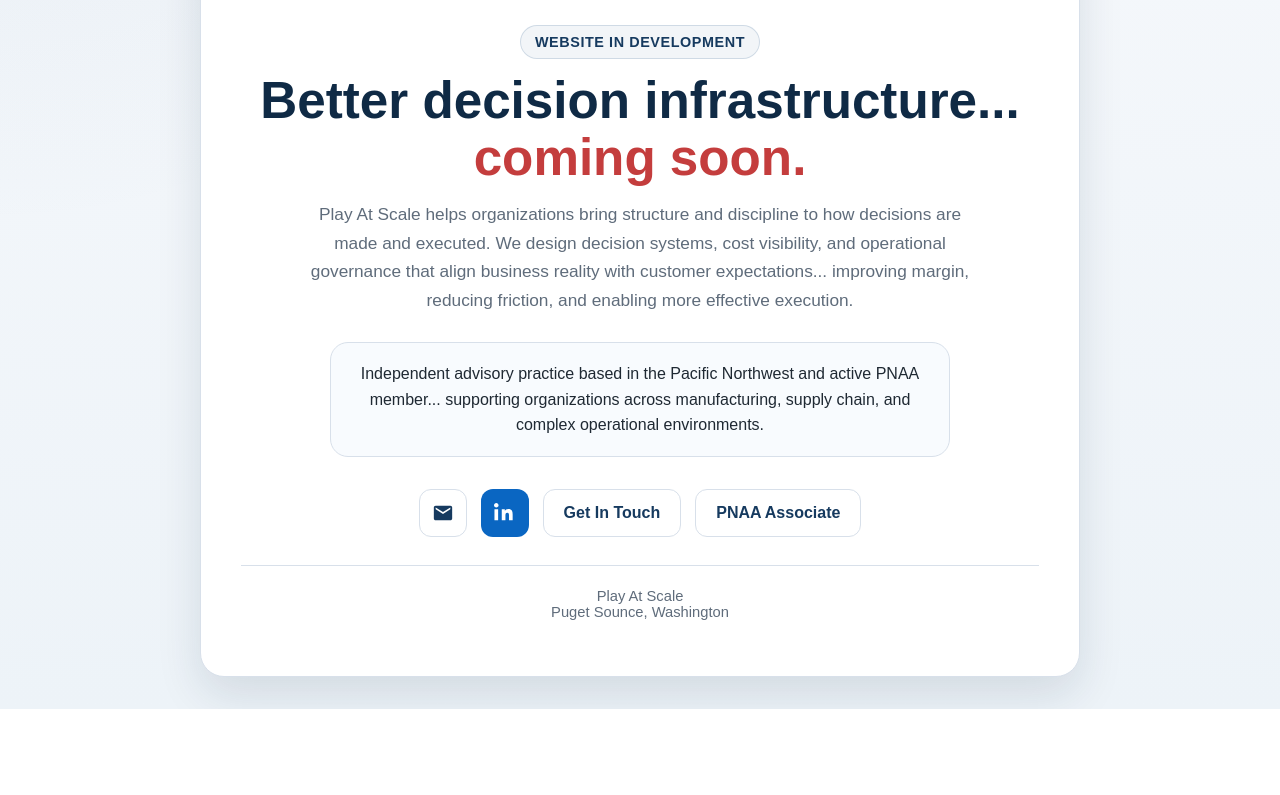
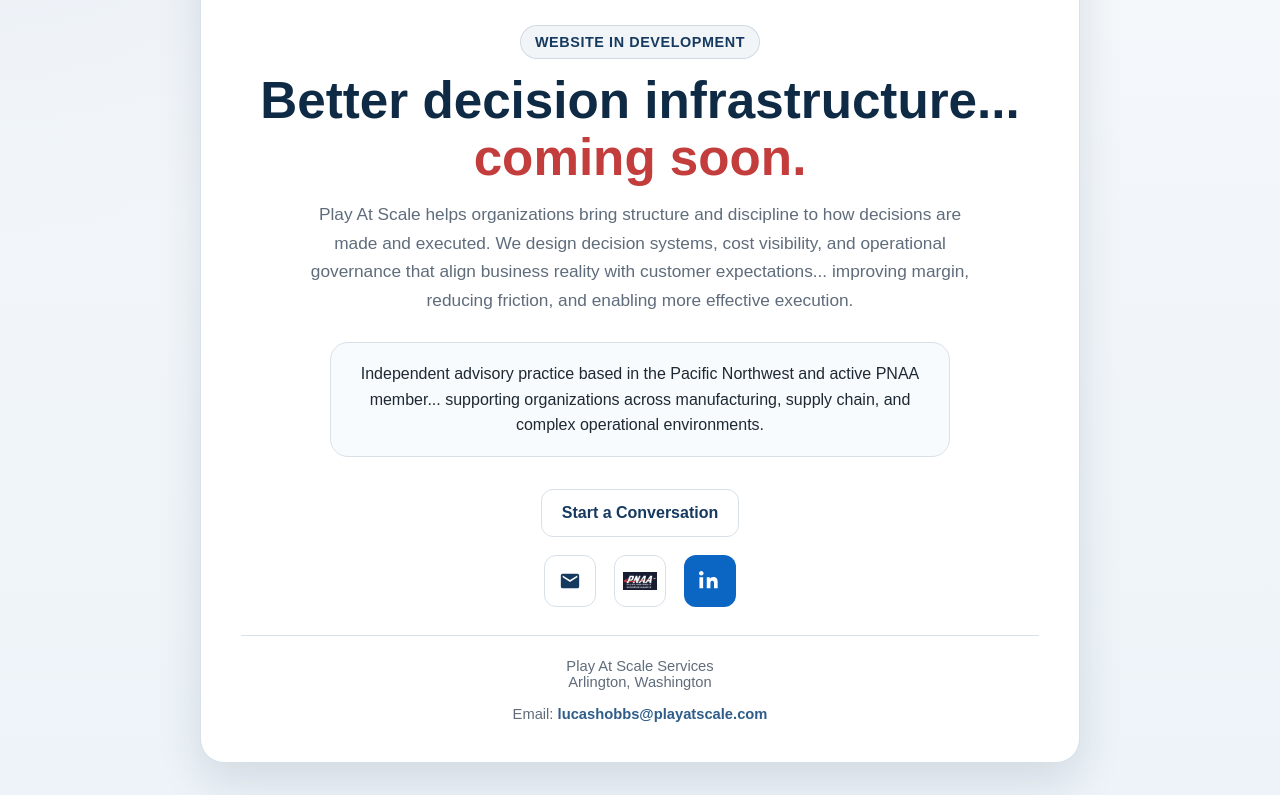
Before and after one commit to PASS-LH/PASS_Website, a plain HTML site: page index.html in a window 1280 px wide. Shown: the part 353-1148 px from the top of the page. Before the commit the page ends 1062 px from the top, so only its background shows below. Drawn offline with Linux system fonts and the light colour scheme.

Commit message:
Update index.html with favicon and layout changes
Added browser tab icons and improved layout for logo links.

```diff
--- a/index.html
+++ b/index.html
@@ -8,6 +8,11 @@
     name="description"
     content="Play At Scale Services helps organizations strengthen decision systems, operational governance, and performance clarity. Website coming soon."
   />
+
+  <!-- Browser tab icon -->
+  <link rel="icon" type="image/png" href="Scale_Hands_WhiteOnBlueRedLine.png" />
+  <link rel="shortcut icon" type="image/png" href="Scale_Hands_WhiteOnBlueRedLine.png" />
+
   <style>
     :root {
       --bg: #f4f7fb;
@@ -128,7 +133,7 @@
       flex-wrap: wrap;
       gap: 14px;
       justify-content: center;
-      margin-bottom: 28px;
+      margin-bottom: 18px;
       align-items: center;
     }
 
@@ -152,26 +157,41 @@
       border: 1px solid var(--border);
     }
 
-    .icon-button {
+    .logo-links {
+      display: flex;
+      justify-content: center;
+      align-items: center;
+      gap: 18px;
+      margin: 6px 0 28px;
+      flex-wrap: wrap;
+    }
+
+    .icon-button,
+    .image-link {
       display: inline-flex;
       align-items: center;
       justify-content: center;
-      width: 48px;
-      height: 48px;
+      width: 52px;
+      height: 52px;
       border-radius: 12px;
       border: 1px solid var(--border);
-      color: var(--navy);
       background: transparent;
+      text-decoration: none;
       transition: transform 0.2s ease, opacity 0.2s ease, background 0.2s ease;
+      overflow: hidden;
     }
 
-    .icon-button:hover {
+    .icon-button {
+      color: var(--navy);
+    }
+
+    .icon-button:hover,
+    .image-link:hover {
       transform: translateY(-1px);
       opacity: 0.96;
       background: rgba(47, 93, 138, 0.08);
     }
 
-    /* LinkedIn override */
     .linkedin {
       background: var(--linkedin);
       color: #ffffff;
@@ -180,6 +200,19 @@
 
     .linkedin:hover {
       background: var(--linkedin-hover);
+    }
+
+    .image-link img {
+      max-width: 30px;
+      max-height: 30px;
+      width: auto;
+      height: auto;
+      display: block;
+    }
+
+    .pnaa-logo img {
+      max-width: 34px;
+      max-height: 34px;
     }
 
     .footer {
@@ -221,6 +254,10 @@
       .button {
         width: 100%;
       }
+
+      .logo-links {
+        gap: 14px;
+      }
     }
   </style>
 </head>
@@ -254,11 +291,28 @@
         </div>
 
         <div class="actions">
+          <a class="button button-secondary" href="https://429hw6.share-na2.hsforms.com/2hylGQz52S7KWtEBU-x6xDQ" target="_blank" rel="noopener noreferrer">
+            Start a Conversation
+          </a>
+        </div>
+
+        <div class="logo-links">
           <!-- Email -->
           <a class="icon-button" href="mailto:lucashobbs@playatscale.com" aria-label="Email">
             <svg viewBox="0 0 24 24" width="22" height="22" fill="currentColor">
               <path d="M20 4H4c-1.1 0-2 .9-2 2v12c0 1.1.9 2 2 2h16c1.1 0 2-.9 2-2V6c0-1.1-.9-2-2-2zm0 4-8 5-8-5V6l8 5 8-5v2z"/>
             </svg>
+          </a>
+
+          <!-- PNAA Logo -->
+          <a
+            class="image-link pnaa-logo"
+            href="https://pacificnorthwestaerospacealliance.growthzoneapp.com/member-directory/Details/membership-directory-info-3871546"
+            target="_blank"
+            rel="noopener noreferrer"
+            aria-label="PNAA Member Profile"
+          >
+            <img src="PNAA_Logo.png" alt="PNAA logo" />
           </a>
 
           <!-- LinkedIn -->
@@ -267,21 +321,12 @@
               <path d="M4.98 3.5C4.98 4.88 3.87 6 2.49 6S0 4.88 0 3.5 1.11 1 2.49 1s2.49 1.12 2.49 2.5zM.5 8h4v12h-4V8zm7.5 0h3.8v1.64h.05c.53-1 1.82-2.06 3.75-2.06 4 0 4.75 2.63 4.75 6.05V20h-4v-5.4c0-1.29-.02-2.95-1.8-2.95-1.8 0-2.08 1.4-2.08 2.85V20h-4V8z"/>
             </svg>
           </a>
-
-          <!-- HubSpot -->
-          <a class="button button-secondary" href="https://429hw6.share-na2.hsforms.com/2hylGQz52S7KWtEBU-x6xDQ" target="_blank">
-            Get In Touch
-          </a>
-
-          <!-- PNAA -->
-          <a class="button button-secondary" href="https://pacificnorthwestaerospacealliance.growthzoneapp.com/member-directory/Details/membership-directory-info-3871546" target="_blank">
-            PNAA Associate
-          </a>
         </div>
 
         <div class="footer">
-          Play At Scale<br />
-          Puget Sounce, Washington<br /><br />
+          Play At Scale Services<br />
+          Arlington, Washington<br /><br />
+          Email: <a href="mailto:lucashobbs@playatscale.com">lucashobbs@playatscale.com</a>
         </div>
       </div>
     </section>
```
